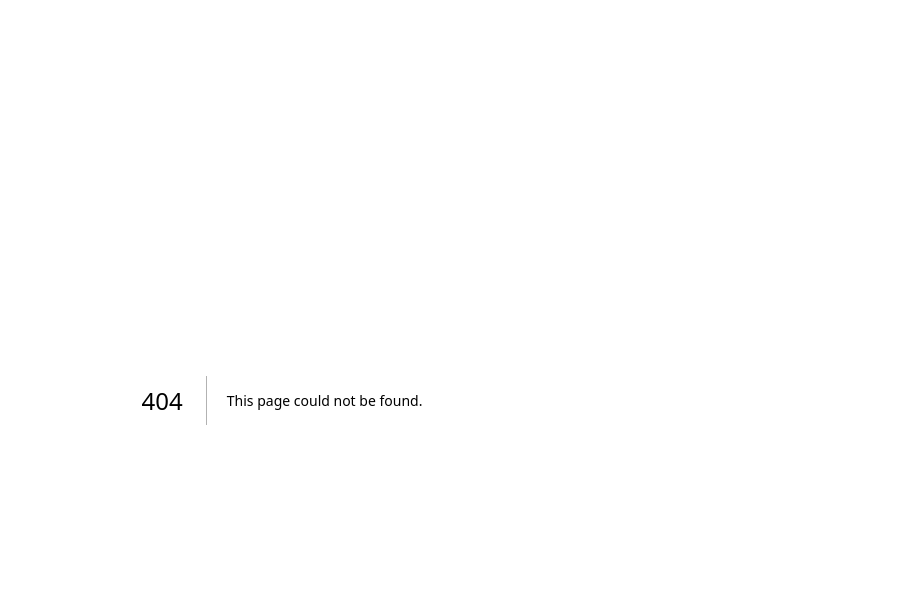
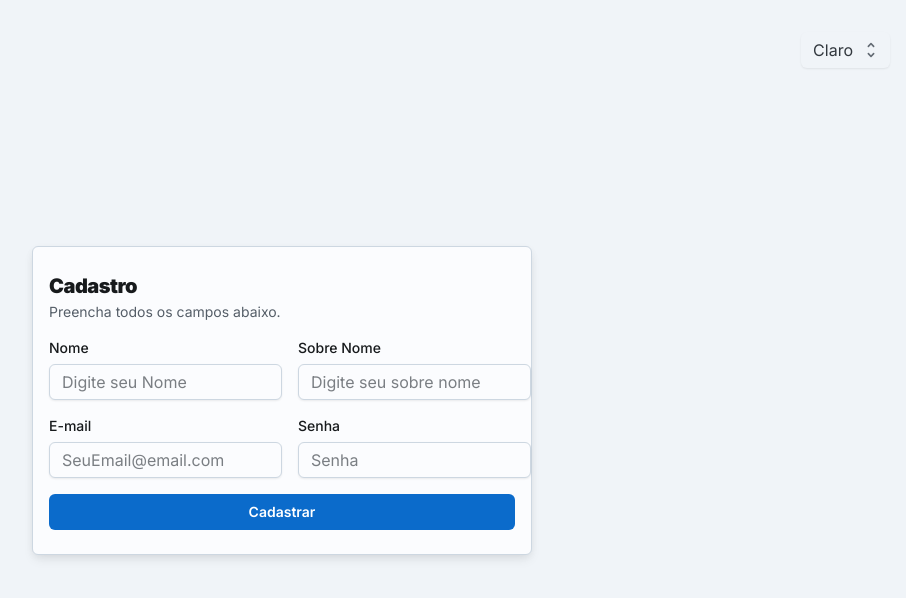
Before and after one commit to gumends/xat-frontend, a Next.js app: page /cadastro in a window 1280 px wide. Before the commit this address had no page. Shown: the top 598 px of the page, without its empty margins (358-1264 px from the left). Built offline with nearby package versions, Linux system fonts and the light colour scheme; no server answers.

Commit message:
Tela de cadastro

```diff
--- /dev/null
+++ b/src/app/(rotas-livres)/cadastro/page.tsx
@@ -0,0 +1,120 @@
+"use client";
+
+import * as React from 'react';
+import Sheet from '@mui/joy/Sheet';
+import CssBaseline from '@mui/joy/CssBaseline';
+import Typography from '@mui/joy/Typography';
+import FormControl from '@mui/joy/FormControl';
+import FormLabel from '@mui/joy/FormLabel';
+import Input from '@mui/joy/Input';
+import Button from '@mui/joy/Button';
+import Link from '@mui/joy/Link';
+import { Box } from '@mui/joy';
+import { SyntheticEvent, useState } from 'react';
+import { useRouter } from 'next/navigation';
+import { signIn } from 'next-auth/react';
+import ModeToggle from '@/app/components/ModeToggle';
+import * as criar from '@/services/usuario.service';
+import { iCriarUsuarioService } from '@/services/usuario.service';
+
+
+export default function LoginFinal() {
+
+  const [email, setEmail] = useState<string>('');
+  const [senha, setSenha] = useState<string>('');
+  const [nome, setNome] = useState<string>('');
+  const [sobreNome, setSobreNome] = useState<string>('');
+
+  const router = useRouter();
+
+  const handleSubmit = async (event: SyntheticEvent) => {
+    event.preventDefault();
+    criar.criar({
+      firstName: nome,
+      lastName: sobreNome,
+      email,
+      password: senha
+    }).then((r) => {
+      if (r) {
+        router.replace('/login')
+      }
+    })
+  }
+
+  return (
+    <Box sx={{ display: 'flex', justifyContent: 'center', alignItems: 'center', height: '100vh', width: '100vw', bgcolor: 'background.level1' }}>
+      <Sheet
+        sx={{
+          width: 500,
+          mx: 'auto',
+          my: 4,
+          py: 3,
+          px: 2,
+          display: 'flex',
+          flexDirection: 'column',
+          gap: 2,
+          borderRadius: 'sm',
+          boxShadow: 'md',
+        }}
+        variant="outlined"
+      >
+        <div>
+          <Typography level="h4" component="h1">
+            <b>Cadastro</b>
+          </Typography>
+          <Typography level="body-sm">Preencha todos os campos abaixo.</Typography>
+        </div>
+        <form onSubmit={handleSubmit} method='post'>
+          <Box sx={{ display: 'flex', flexDirection: 'column', gap: 2 }}>
+            <Box sx={{ display: 'flex', gap: 2 }}>
+              <FormControl sx={{ width: '50%' }}>
+                <FormLabel>Nome</FormLabel>
+                <Input
+                  name="nome"
+                  type="text"
+                  placeholder="Digite seu Nome"
+                  onChange={(event) => setNome(event.target.value)}
+                  value={nome}
+                />
+              </FormControl>
+              <FormControl sx={{ width: '50%' }}>
+                <FormLabel>Sobre Nome</FormLabel>
+                <Input
+                  name="sobreNome"
+                  type="text"
+                  placeholder="Digite seu sobre nome"
+                  onChange={(event) => setSobreNome(event.target.value)}
+                  value={sobreNome}
+                />
+              </FormControl>
+            </Box>
+
+            <Box sx={{ display: 'flex', gap: 2 }}>
+              <FormControl sx={{ width: '50%' }}>
+                <FormLabel>E-mail</FormLabel>
+                <Input
+                  name="email"
+                  type="email"
+                  placeholder="SeuEmail@email.com"
+                  onChange={(event) => setEmail(event.target.value)}
+                  value={email}
+                />
+              </FormControl>
+              <FormControl sx={{ width: '50%' }}>
+                <FormLabel>Senha</FormLabel>
+                <Input
+                  name="senha"
+                  type="password"
+                  placeholder="Senha"
+                  onChange={(event) => setSenha(event.target.value)}
+                  value={senha}
+                />
+              </FormControl>
+            </Box>
+            <Button type="submit">Cadastrar</Button>
+          </Box>
+        </form>
+      </Sheet>
+    </Box>
+  );
+}
```
